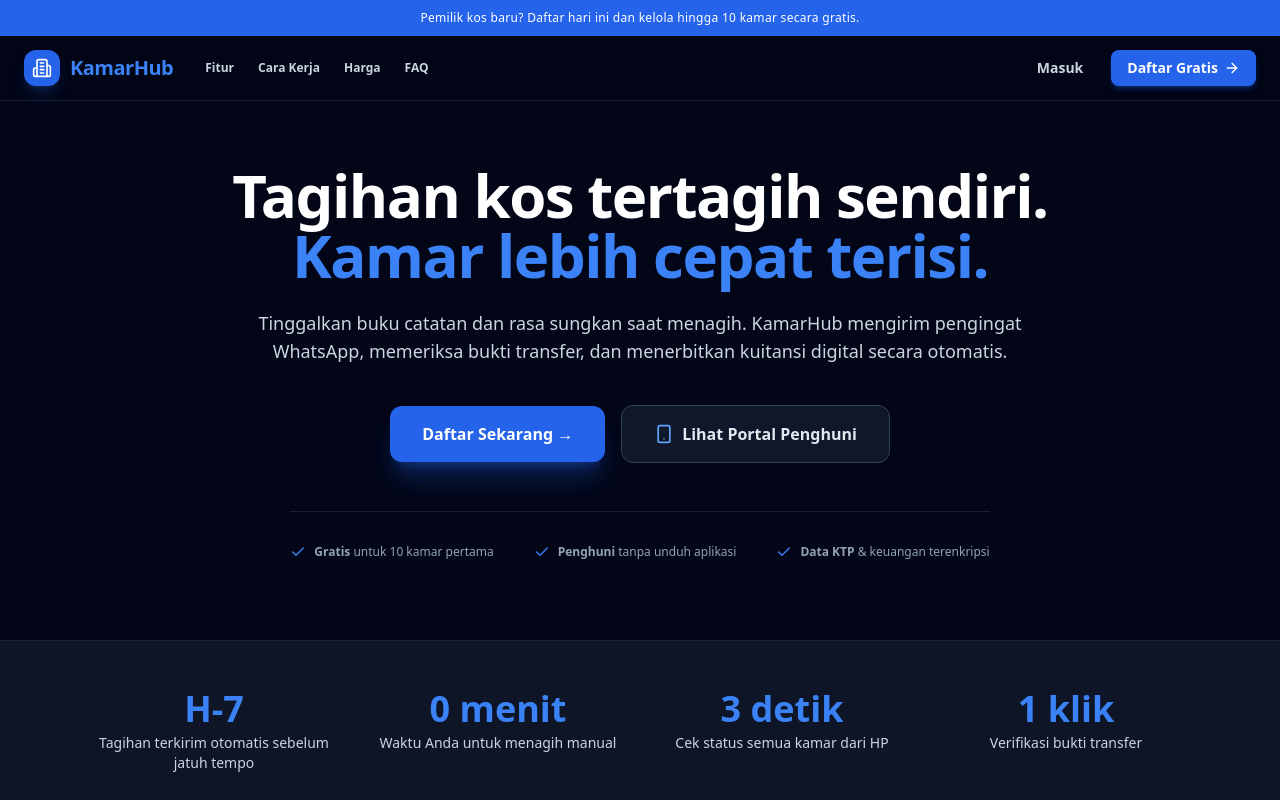
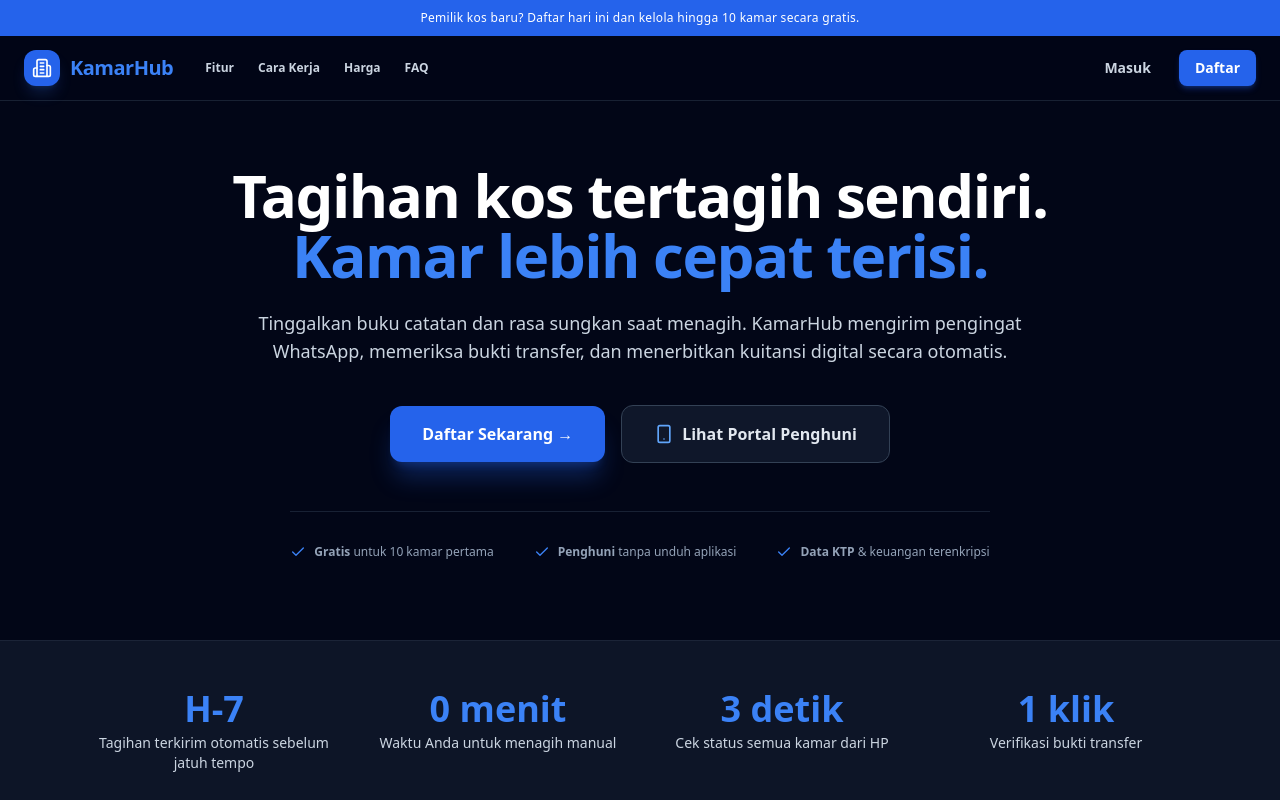
Before and after one commit to akakaraga/Kamarhub, a Next.js app: page / in a window 1280 px wide. Shown: the top 800 px of the page. Built offline with nearby package versions, Linux system fonts and the light colour scheme.

Commit message:
modified page

```diff
--- a/src/app/page.tsx
+++ b/src/app/page.tsx
@@ -151,8 +151,7 @@ export default function Home() {
               href="/register"
               className="px-3.5 py-1.5 sm:px-4 sm:py-2 rounded-lg bg-blue-600 hover:bg-blue-500 text-white text-xs sm:text-sm font-semibold shadow-md shadow-blue-600/30 transition flex items-center gap-1.5"
             >
-              Daftar Gratis
-              <ArrowRight className="w-4 h-4" />
+              Daftar
             </Link>
           </div>
         </div>
```
